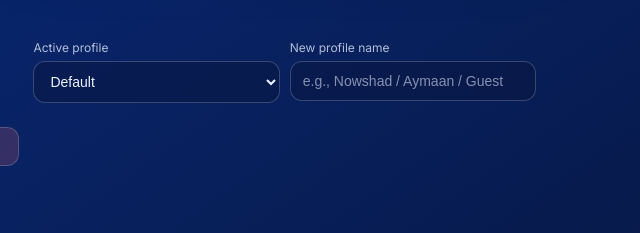
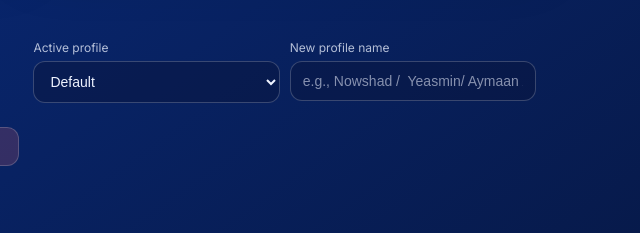
Before and after one commit to nowshad-macro-calculator/Macro-Calculator-of-Nowshad, a plain HTML site: page index.html in a window 1280 px wide. Shown: the part 888-1121 px from the top of the page, 640-1280 px from the left. Drawn offline with nearby package versions, Linux system fonts and the light colour scheme.

Commit message:
Update index.html

```diff
--- a/index.html
+++ b/index.html
@@ -321,7 +321,7 @@
   </div>
   <div>
     <label>New profile name</label>
-    <input id="newProfileName" placeholder="e.g., Nowshad / Aymaan / Guest">
+    <input id="newProfileName" placeholder="e.g., Nowshad /  Yeasmin/ Aymaan / Guest">
   </div>
 </div>
 
```
